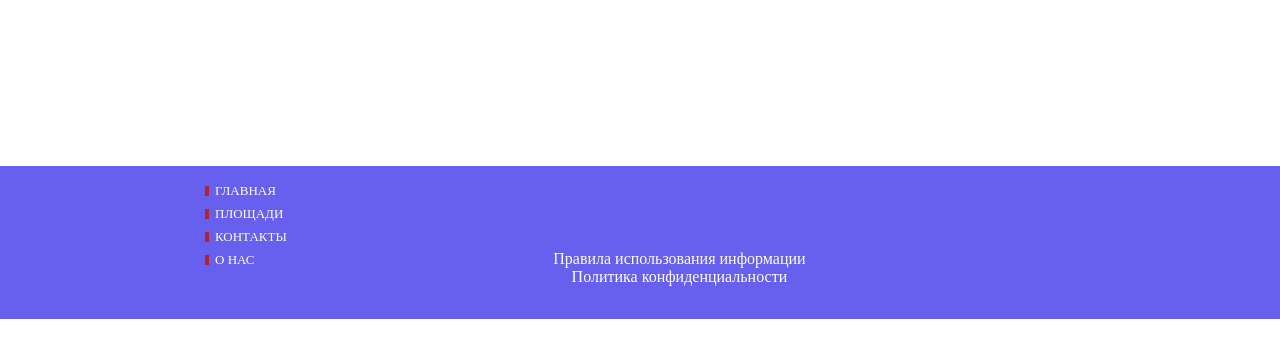
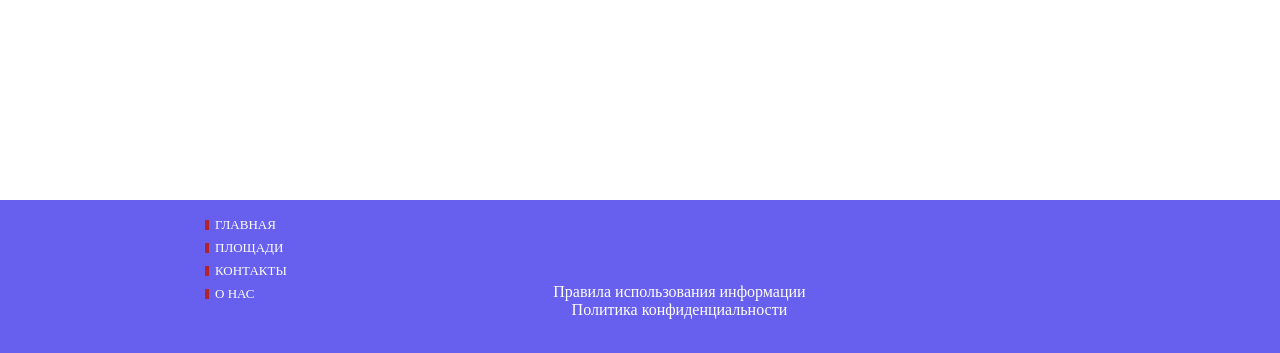
Before and after one commit to Aldiyar007/Asia-Tower, a plain HTML site: page contact.html in a window 1280 px wide. Shown: the part 474-827 px from the top of the page. Before the commit the page ends 800 px from the top, so only its background shows below. Drawn offline with nearby package versions, Linux system fonts and the light colour scheme.

```diff
--- a/contact.html
+++ b/contact.html
@@ -12,6 +12,7 @@
 	<title>Asia Tower | Контакты</title>
 	<link rel="stylesheet" href="style/main.css" />
 	<link rel="stylesheet" href="style/contact.css" />
+	<link rel="shortcut icon" type="image/x-icon" href="img/header.jpg">
 </head>
 
 <body>
--- a/style/contact.css
+++ b/style/contact.css
@@ -5,7 +5,8 @@ a {
 .content {
 	position: relative;
 	top: 10px;
-	max-height: 80vh;
+	min-height: 84.2vh;
+	max-height: 84.2vh;
 }
 
 .connection {
```
Also changed, not shown: about.html (+1 -3 lines), index.html (+1 -0 lines), square.html (+1 -0 lines).
